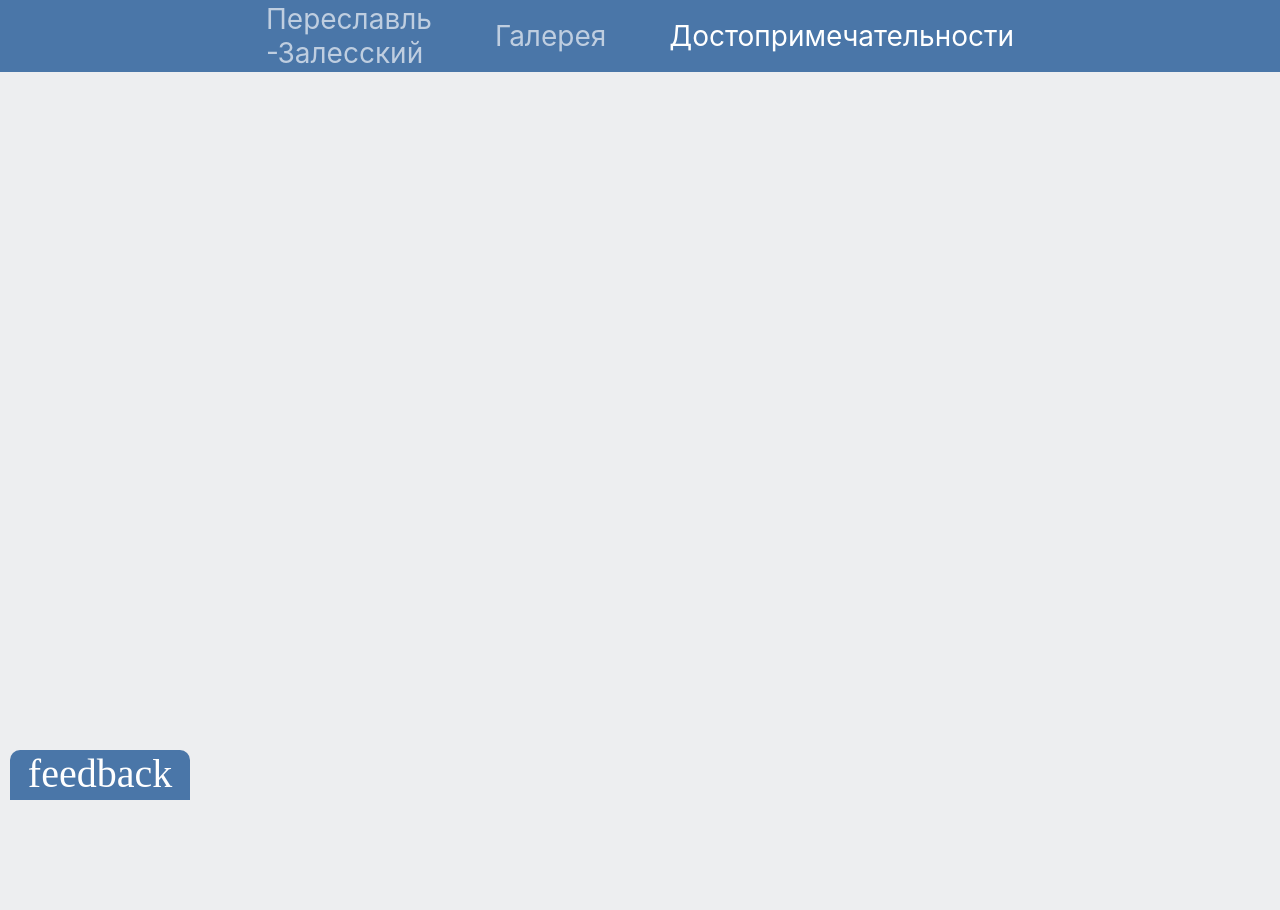
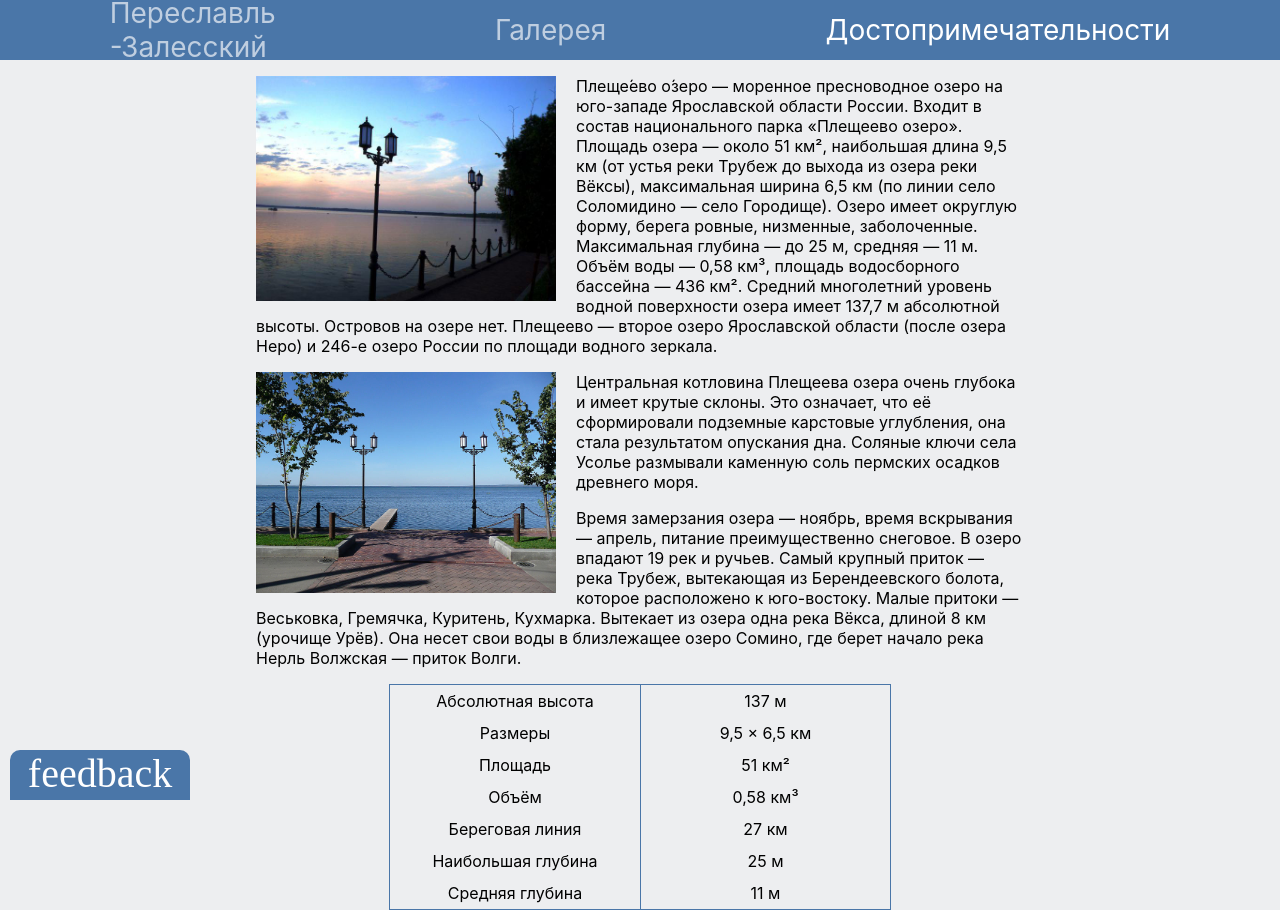
Before and after one commit to toxoxa/web-development, a website: page client/lake/lake.html in a window 1280 px wide. Before the commit the page ends 800 px from the top, so only its background shows below. Drawn offline with Linux system fonts and the light colour scheme; no server answers.

Commit message:
Наработки с пары

```diff
--- a/client/lake/lake.html
+++ b/client/lake/lake.html
@@ -20,31 +20,31 @@
         </div>
     </div>
     <div class="layout">
-        <!--<div class="layout-picture-left">-->
-            <!--<img class="sight-picture" src="pic.jpg">-->
-        <!--</div>-->
-        <!--<p>Плеще́ево о́зеро — моренное пресноводное озеро на юго-западе Ярославской области России. Входит в состав национального парка «Плещеево озеро». Площадь озера — около 51 км², наибольшая длина 9,5 км (от устья реки Трубеж до выхода из озера реки Вёксы), максимальная ширина 6,5 км (по линии село Соломидино — село Городище). Озеро имеет округлую форму, берега ровные, низменные, заболоченные. Максимальная глубина — до 25 м, средняя — 11 м. Объём воды — 0,58 км³, площадь водосборного бассейна — 436 км². Средний многолетний уровень водной поверхности озера имеет 137,7 м абсолютной высоты. Островов на озере нет. Плещеево — второе озеро Ярославской области (после озера Неро) и 246-е озеро России по площади водного зеркала.</p>-->
-        <!--<div class="layout-picture-left">-->
-            <!--<img class="sight-picture" src="pic2.jpg">-->
-        <!--</div>-->
-        <!--<p>Центральная котловина Плещеева озера очень глубока и имеет крутые склоны. Это означает, что её сформировали подземные карстовые углубления, она стала результатом опускания дна. Соляные ключи села Усолье размывали каменную соль пермских осадков древнего моря.</p>-->
-        <!--<p>Время замерзания озера — ноябрь, время вскрывания — апрель, питание преимущественно снеговое. В озеро впадают 19 рек и ручьев. Самый крупный приток — река Трубеж, вытекающая из Берендеевского болота, которое расположено к юго-востоку. Малые притоки — Веськовка, Гремячка, Куритень, Кухмарка. Вытекает из озера одна река Вёкса, длиной 8 км (урочище Урёв). Она несет свои воды в близлежащее озеро Сомино, где берет начало река Нерль Волжская — приток Волги.</p>-->
-        <!--<div class="lake-table">-->
-            <!--<span class="lake-table__name">Абсолютная высота</span>-->
-            <!--<span class="lake-table__value">137 м</span>-->
-            <!--<span class="lake-table__name">Размеры</span>-->
-            <!--<span class="lake-table__value">9,5 × 6,5 км</span>-->
-            <!--<span class="lake-table__name">Площадь</span>-->
-            <!--<span class="lake-table__value">51 км²</span>-->
-            <!--<span class="lake-table__name">Объём</span>-->
-            <!--<span class="lake-table__value">0,58 км³</span>-->
-            <!--<span class="lake-table__name">Береговая линия</span>-->
-            <!--<span class="lake-table__value">27 км</span>-->
-            <!--<span class="lake-table__name">Наибольшая глубина</span>-->
-            <!--<span class="lake-table__value">25 м</span>-->
-            <!--<span class="lake-table__name">Средняя глубина</span>-->
-            <!--<span class="lake-table__value">11 м</span>-->
-        <!--</div>-->
+        <div class="layout-picture-left">
+            <img class="sight-picture" src="pic.jpg">
+        </div>
+        <p>Плеще́ево о́зеро — моренное пресноводное озеро на юго-западе Ярославской области России. Входит в состав национального парка «Плещеево озеро». Площадь озера — около 51 км², наибольшая длина 9,5 км (от устья реки Трубеж до выхода из озера реки Вёксы), максимальная ширина 6,5 км (по линии село Соломидино — село Городище). Озеро имеет округлую форму, берега ровные, низменные, заболоченные. Максимальная глубина — до 25 м, средняя — 11 м. Объём воды — 0,58 км³, площадь водосборного бассейна — 436 км². Средний многолетний уровень водной поверхности озера имеет 137,7 м абсолютной высоты. Островов на озере нет. Плещеево — второе озеро Ярославской области (после озера Неро) и 246-е озеро России по площади водного зеркала.</p>
+        <div class="layout-picture-left">
+            <img class="sight-picture" src="pic2.jpg">
+        </div>
+        <p>Центральная котловина Плещеева озера очень глубока и имеет крутые склоны. Это означает, что её сформировали подземные карстовые углубления, она стала результатом опускания дна. Соляные ключи села Усолье размывали каменную соль пермских осадков древнего моря.</p>
+        <p>Время замерзания озера — ноябрь, время вскрывания — апрель, питание преимущественно снеговое. В озеро впадают 19 рек и ручьев. Самый крупный приток — река Трубеж, вытекающая из Берендеевского болота, которое расположено к юго-востоку. Малые притоки — Веськовка, Гремячка, Куритень, Кухмарка. Вытекает из озера одна река Вёкса, длиной 8 км (урочище Урёв). Она несет свои воды в близлежащее озеро Сомино, где берет начало река Нерль Волжская — приток Волги.</p>
+        <div class="lake-table">
+            <span class="lake-table__name">Абсолютная высота</span>
+            <span class="lake-table__value">137 м</span>
+            <span class="lake-table__name">Размеры</span>
+            <span class="lake-table__value">9,5 × 6,5 км</span>
+            <span class="lake-table__name">Площадь</span>
+            <span class="lake-table__value">51 км²</span>
+            <span class="lake-table__name">Объём</span>
+            <span class="lake-table__value">0,58 км³</span>
+            <span class="lake-table__name">Береговая линия</span>
+            <span class="lake-table__value">27 км</span>
+            <span class="lake-table__name">Наибольшая глубина</span>
+            <span class="lake-table__value">25 м</span>
+            <span class="lake-table__name">Средняя глубина</span>
+            <span class="lake-table__value">11 м</span>
+        </div>
     </div>
     <div class="feedback">feedback</div>
 </body>
--- a/client/sights.css
+++ b/client/sights.css
@@ -6,7 +6,7 @@
     border-right: 1px solid #4a76a8;;
 }
 .sight-photo img {
-    width: 100px;
+    width: 80%;
     padding: 5px;
 }
 .sight-photo {
--- a/client/style.css
+++ b/client/style.css
@@ -6,8 +6,8 @@ body {
     display: flex;
     height: 60px;
     background-color: #4a76a8;
-    padding: 6px 20%;
-    justify-content: space-between;
+    /*padding: 6px 20%;*/
+    justify-content: space-around;
     align-items: center;
     margin-bottom: 10px;
 }
```
